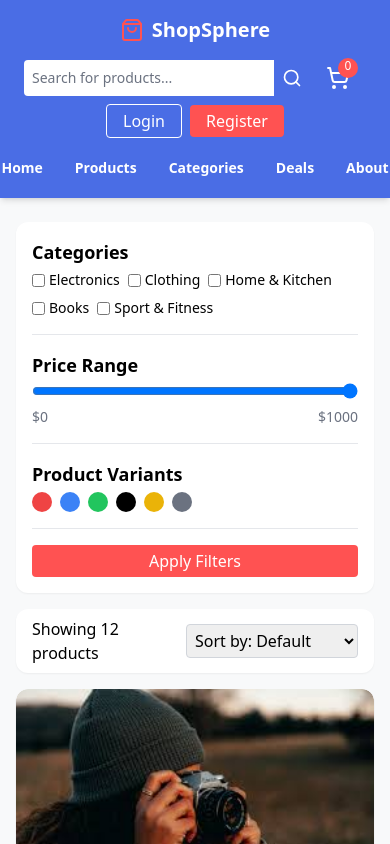
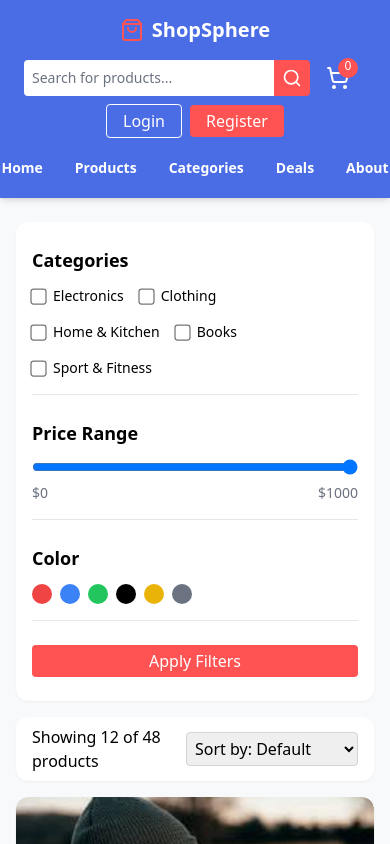
Before and after one commit to OnlineElite/alx_e-commerce_product_catalog, a Next.js app: page / in a window 390 px wide. Shown: the top 844 px of the page. Built offline with nearby package versions, Linux system fonts and the light colour scheme.

Commit message:
enhance UI with Tailwind CSS in the Header, ProductList, Sidebar and Toolbar

```diff
--- a/components/layouts/Header.tsx
+++ b/components/layouts/Header.tsx
@@ -27,7 +27,7 @@ const Header: React.FC = () => {
                 placeholder="Search for products..."
                 className="rounded-l py-2 w-full placeholder-gray-500 px-2 text-sm focus:outline-none"
               />
-              <div className="bg-registerButton rounded-r px-2 py-2">
+              <div className="bg-secondColor rounded-r px-2 py-2">
                 <Search className="text-white w-5 h-auto"/>
               </div>
               <div className="relative mx-4">
--- a/components/layouts/ProductList.tsx
+++ b/components/layouts/ProductList.tsx
@@ -4,8 +4,8 @@ import Card from "@/components/common/Card"
 const ProductList: React.FC = () => {
 
     return(
-        <div className="bg-white rounded rounded-xl shadow-sm row-span-1 col-span-3 md:col-span-3 md:row-span-1 lg:col-span-3 ">
-            <div className="bg-backColor w-full h-full grid grid-cols md:grid-cols-3 lg:grid-cols-3 gap-4">
+        <div className="bg-white rounded rounded-xl shadow-sm row-span-1 col-span-3 md:col-span-2 md:row-span-1 lg:col-span-3 ">
+            <div className="bg-backColor w-full h-full grid grid-cols sm:grid-cols-2 md:grid-cols-2 lg:grid-cols-3 gap-4">
                 {products.map(({id, title, description, categorie, price, variants, image}) =>(
                     <Card key={id} id={id} title={title} description={description} categorie={categorie} price={price} variants={variants} image={image} />
                 ))}
--- a/components/layouts/Sidebar.tsx
+++ b/components/layouts/Sidebar.tsx
@@ -23,21 +23,21 @@ const Sidebar: React.FC = () => {
   };
 
   return (
-    <div className="bg-white rounded rounded-xl shadow-sm row-span-1 col-span-3 md:row-span-1 md:col-span-3 lg:row-span-3 lg:col-span-1">
-      <div className="my-4 px-4">
-        <h3 className="text-lg font-bold mb-1">Categories</h3>
-        <div className="flex flex-row sm:flex-row md:flex-row lg:flex-col gap-2 flex-wrap">
+    <div className="bg-white rounded rounded-xl shadow-sm row-span-1 col-span-3 md:row-span-3 md:col-span-1 lg:row-span-3 lg:col-span-1">
+      <div className="my-6 px-4">
+        <h3 className="text-lg font-bold mb-3">Categories</h3>
+        <div className="flex flex-row sm:flex-row md:flex-row lg:flex-col gap-4 flex-wrap">
           {categories.map((categorie, index) => (
-            <span key={index} className="flex flex-row items-center gap-1">
-              <input type="checkbox" />
+            <span key={index} className="flex flex-row items-center gap-2">
+              <input type="checkbox" className=" scale-125"/>
               <p className="text-sm"> {categorie} </p>
             </span>
           ))}
         </div>
         <hr className="border-t border-gray-200 w_full mx-auto my-4" />
       </div>
-      <div className="my-4 px-4">
-        <h3 className="text-lg font-bold mb-1">Price Range</h3>
+      <div className="my-6 px-4">
+        <h3 className="text-lg font-bold mb-3">Price Range</h3>
         <div className="flex flex-col gap-2">
           <input
             type="range"
@@ -55,8 +55,8 @@ const Sidebar: React.FC = () => {
         </div>
         <hr className="border-t border-gray-200 w_full mx-auto my-4" />
       </div>
-      <div className="my-4 px-4">
-        <h3 className="text-lg font-bold mb-1">Product Variants</h3>
+      <div className="my-6 px-4">
+        <h3 className="text-lg font-bold mb-3">Color</h3>
         <div className="flex flex-row  gap-2 flex-wrap">
           {productVariants.map((color, index) => (
             <span key={index} className={`${colorClasses[color]} w-5 h-5 rounded-full`}> </span>
@@ -64,7 +64,7 @@ const Sidebar: React.FC = () => {
         </div>
         <hr className="border-t border-gray-200 w_full mx-auto my-4" />
       </div>
-      <div className="my-4 px-4 ">
+      <div className="my-6 px-4 ">
         <Button backColor="secondColor" title="Apply Filters" action={handleApplyFilters} />
       </div>
     </div>
--- a/components/layouts/Toolbar.tsx
+++ b/components/layouts/Toolbar.tsx
@@ -1,18 +1,23 @@
-import { sortingOptions } from "@/constants"
+import { sortingOptions } from "@/constants";
 
 const Toolbar: React.FC = () => {
-
-
-    return(
-        <div className="bg-white rounded rounded-xl shadow-sm row-span-1 col-span-3 md:col-span-3 md:row-span-1 lg:col-span-3 flex flex-row items-center justify-between px-4 py-2 ">
-            <p>Showing 12 products</p>
-            <select name="sorting" id="sorting" className="border border-gray-300 rounded p-1">
-                {sortingOptions.map((option, index) =>(
-                <option value={option} key={index}> {option} </option>
-                ))}
-            </select>
-        </div>
-    )
-}
+  return (
+    <div className="bg-white rounded rounded-xl shadow-sm row-span-1 col-span-3 md:col-span-2 md:row-span-1 lg:col-span-3 flex flex-row items-center justify-between px-4 py-2 ">
+      <p>Showing 12 of 48 products</p>
+      <select
+        name="sorting"
+        id="sorting"
+        className="border border-gray-300 rounded p-1"
+      >
+        {sortingOptions.map((option, index) => (
+          <option value={option} key={index}>
+            {" "}
+            {option}{" "}
+          </option>
+        ))}
+      </select>
+    </div>
+  );
+};
 
 export default Toolbar;
```
Also changed, not shown: 1 other file (tests, documents, lock files or other folders).
